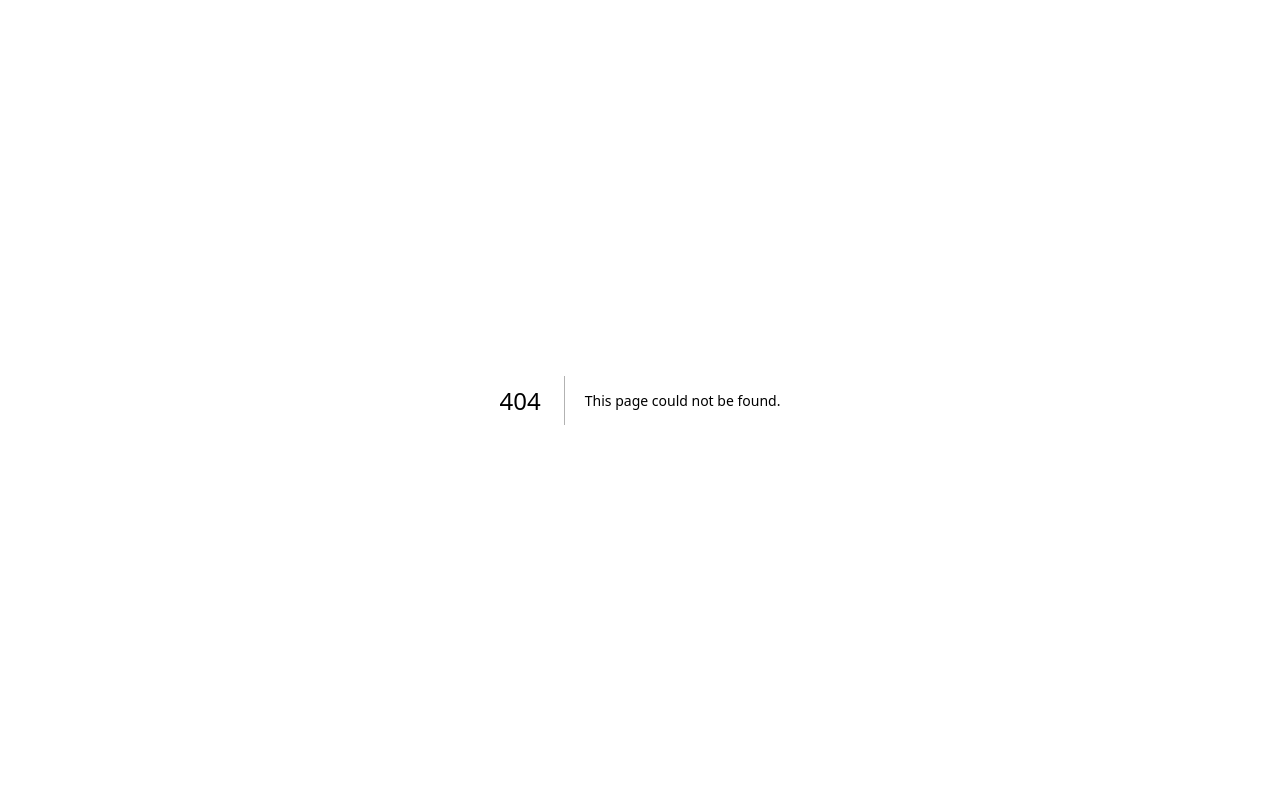
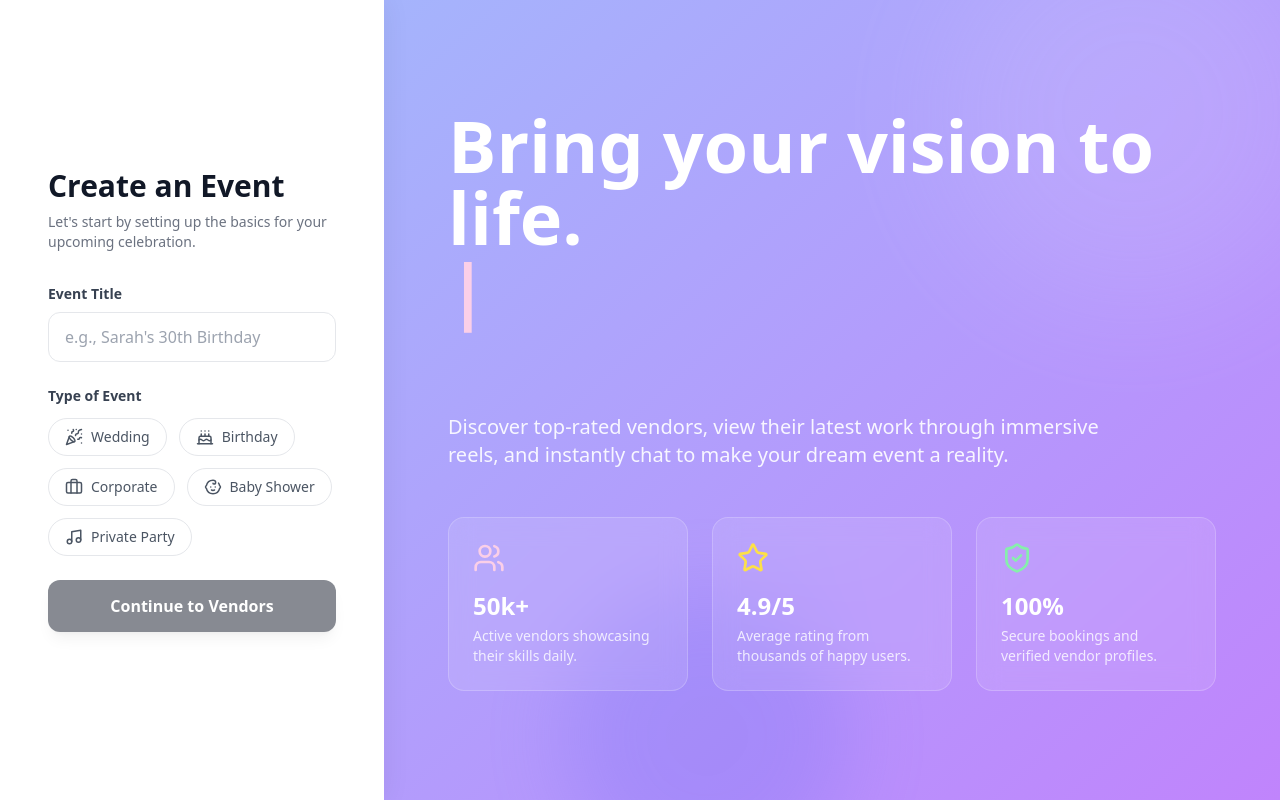
Before and after one commit to MNNITAK/eventsapt_client, a Next.js app: page /create-event in a window 1280 px wide. Before the commit this address had no page. Built offline with nearby package versions, Linux system fonts and the light colour scheme; what @mui/material-nextjs would draw is missing.

Commit message:
integrated event creation landing page

```diff
--- /dev/null
+++ b/src/app/(event)/create-event/page.js
@@ -0,0 +1,7 @@
+import { CreateEventLandingPage } from "@/features/event/event-landing-page/components";
+
+export default function CreateEventPage() {
+    return (
+        <CreateEventLandingPage/>
+    );
+}
--- /dev/null
+++ b/src/features/event/event-landing-page/components/RightPanel.js
@@ -0,0 +1,62 @@
+import { useTypingEffect } from "../hooks/useTypingEffect.js"
+import {
+  Star,
+  ShieldCheck,
+  Users
+} from 'lucide-react';
+export const RightPanel = () => {
+    const animatedText = useTypingEffect([
+        "Unforgettable Weddings",
+        "Epic Birthdays",
+        "Corporate Retreats",
+        "Dream Events"
+      ]);
+    return(
+        <>
+        <div className="hidden md:flex md:w-[70%] bg-gradient-to-br from-indigo-300 to-purple-400 p-12 flex-col justify-center relative overflow-hidden min-h-screen">
+
+                {/* Abstract Background Elements */}
+                <div className="absolute top-[-10%] right-[-5%] w-96 h-96 bg-white opacity-10 rounded-full blur-3xl"></div>
+                <div className="absolute bottom-[-10%] left-[20%] w-72 h-72 bg-indigo-500 opacity-20 rounded-full blur-2xl"></div>
+
+                <div className="relative z-10 max-w-3xl mx-auto w-full">
+                  {/* Main Headline with Typing Effect */}
+                  <h1 className="text-5xl lg:text-7xl font-extrabold text-white leading-tight mb-6">
+                    Bring your vision to life. <br />
+                    <span className="block h-[17vh] text-pink-200">
+                      {animatedText}
+                      <span className="animate-pulse">|</span>
+                    </span>
+                  </h1>
+
+                  <p className="text-lg lg:text-xl text-white/90 mb-12 max-w-2xl font-light">
+                    Discover top-rated vendors, view their latest work through immersive reels, and instantly chat to make your dream event a reality.
+                  </p>
+
+                  {/* Trust / Advertising Cards (Glassmorphism) */}
+                  <div className="grid grid-cols-1 md:grid-cols-3 gap-6">
+
+                    <div className="bg-white/10 backdrop-blur-md border border-white/20 p-6 rounded-2xl text-white transform hover:-translate-y-1 transition-transform">
+                      <Users className="text-pink-200 mb-4" size={32} />
+                      <h3 className="text-2xl font-bold mb-1">50k+</h3>
+                      <p className="text-white/80 text-sm">Active vendors showcasing their skills daily.</p>
+                    </div>
+
+                    <div className="bg-white/10 backdrop-blur-md border border-white/20 p-6 rounded-2xl text-white transform hover:-translate-y-1 transition-transform">
+                      <Star className="text-yellow-300 mb-4" size={32} />
+                      <h3 className="text-2xl font-bold mb-1">4.9/5</h3>
+                      <p className="text-white/80 text-sm">Average rating from thousands of happy users.</p>
+                    </div>
+
+                    <div className="bg-white/10 backdrop-blur-md border border-white/20 p-6 rounded-2xl text-white transform hover:-translate-y-1 transition-transform">
+                      <ShieldCheck className="text-green-300 mb-4" size={32} />
+                      <h3 className="text-2xl font-bold mb-1">100%</h3>
+                      <p className="text-white/80 text-sm">Secure bookings and verified vendor profiles.</p>
+                    </div>
+
+                  </div>
+                </div>
+              </div>
+        </>
+    )
+}
--- /dev/null
+++ b/src/features/event/event-landing-page/components/index.js
@@ -0,0 +1,97 @@
+"use client";
+
+import React, { useState, useEffect } from 'react';
+import {
+  PartyPopper,
+  Rings,
+  Briefcase,
+  Cake,
+  Baby,
+  Music,
+  Star,
+  ShieldCheck,
+  Users
+} from 'lucide-react';
+
+// --- Typing Effect Hook ---
+import { useTypingEffect } from '../hooks/useTypingEffect.js';
+import { RightPanel } from './RightPanel.js';
+
+// --- Main Component ---
+export function CreateEventLandingPage() {
+  const [title, setTitle] = useState('');
+  const [selectedType, setSelectedType] = useState(null);
+
+  const eventTypes = [
+    { id: 'wedding', label: 'Wedding', icon: <PartyPopper size={18} /> },
+    { id: 'birthday', label: 'Birthday', icon: <Cake size={18} /> },
+    { id: 'corporate', label: 'Corporate', icon: <Briefcase size={18} /> },
+    { id: 'baby-shower', label: 'Baby Shower', icon: <Baby size={18} /> },
+    { id: 'party', label: 'Private Party', icon: <Music size={18} /> },
+  ];
+
+  const animatedText = useTypingEffect([
+    "Unforgettable Weddings",
+    "Epic Birthdays",
+    "Corporate Retreats",
+    "Dream Events"
+  ]);
+
+  return (
+    <div className="min-h-screen flex flex-col md:flex-row bg-gray-50 font-sans">
+
+      {/* LEFT PANEL - 30% */}
+      <div className="w-full md:w-[30%] bg-white p-8 lg:p-12 shadow-[4px_0_24px_rgba(0,0,0,0.05)] z-10 flex flex-col justify-center min-h-screen">
+        <div className="max-w-md mx-auto w-full">
+          <h2 className="text-3xl font-bold text-gray-900 mb-2">Create an Event</h2>
+          <p className="text-gray-500 mb-8 text-sm">Let's start by setting up the basics for your upcoming celebration.</p>
+
+          <div className="space-y-6">
+            {/* Event Title Input */}
+            <div>
+              <label className="block text-sm font-semibold text-gray-700 mb-2">Event Title</label>
+              <input
+                type="text"
+                value={title}
+                onChange={(e) => setTitle(e.target.value)}
+                placeholder="e.g., Sarah's 30th Birthday"
+                className="w-full px-4 py-3 rounded-xl border border-gray-200 focus:outline-none focus:ring-2 focus:ring-pink-500 focus:border-transparent transition-all"
+              />
+            </div>
+
+            {/* Event Type Chips */}
+            <div>
+              <label className="block text-sm font-semibold text-gray-700 mb-3">Type of Event</label>
+              <div className="flex flex-wrap gap-3">
+                {eventTypes.map((type) => (
+                  <button
+                    key={type.id}
+                    onClick={() => setSelectedType(type.id)}
+                    className={`flex items-center gap-2 px-4 py-2 rounded-full border text-sm font-medium transition-all duration-200 ease-in-out
+                      ${selectedType === type.id
+                        ? 'bg-pink-500 border-pink-500 text-white shadow-md transform scale-105'
+                        : 'bg-white border-gray-200 text-gray-600 hover:border-pink-300 hover:bg-pink-50'
+                      }`}
+                  >
+                    {type.icon}
+                    {type.label}
+                  </button>
+                ))}
+              </div>
+            </div>
+
+            <button
+              disabled={!title || !selectedType}
+              className="w-full mt-8 bg-gray-900 text-white py-3.5 rounded-xl font-semibold hover:bg-pink-600 transition-colors disabled:opacity-50 disabled:cursor-not-allowed shadow-lg"
+            >
+              Continue to Vendors
+            </button>
+          </div>
+        </div>
+      </div>
+
+      {/* RIGHT PANEL - 70% */}
+      <RightPanel/>
+    </div>
+  );
+}
--- /dev/null
+++ b/src/features/event/event-landing-page/hooks/useTypingEffect.js
@@ -0,0 +1,33 @@
+'use client'
+import { useState, useEffect } from 'react';
+
+export const useTypingEffect = (words, typingSpeed = 100, deletingSpeed = 50, pauseTime = 2000) => {
+  const [text, setText] = useState('');
+  const [isDeleting, setIsDeleting] = useState(false);
+  const [loopNum, setLoopNum] = useState(0);
+
+  useEffect(() => {
+    let timer;
+    const currentWord = words[loopNum % words.length];
+
+    if (isDeleting) {
+      timer = setTimeout(() => {
+        setText((prev) => prev.substring(0, prev.length - 1));
+        if (text === '') {
+          setIsDeleting(false);
+          setLoopNum(loopNum + 1);
+        }
+      }, deletingSpeed);
+    } else {
+      timer = setTimeout(() => {
+        setText(currentWord.substring(0, text.length + 1));
+        if (text === currentWord) {
+          setTimeout(() => setIsDeleting(true), pauseTime);
+        }
+      }, typingSpeed);
+    }
+    return () => clearTimeout(timer);
+  }, [text, isDeleting, loopNum, words, typingSpeed, deletingSpeed, pauseTime]);
+
+  return text;
+};
```
